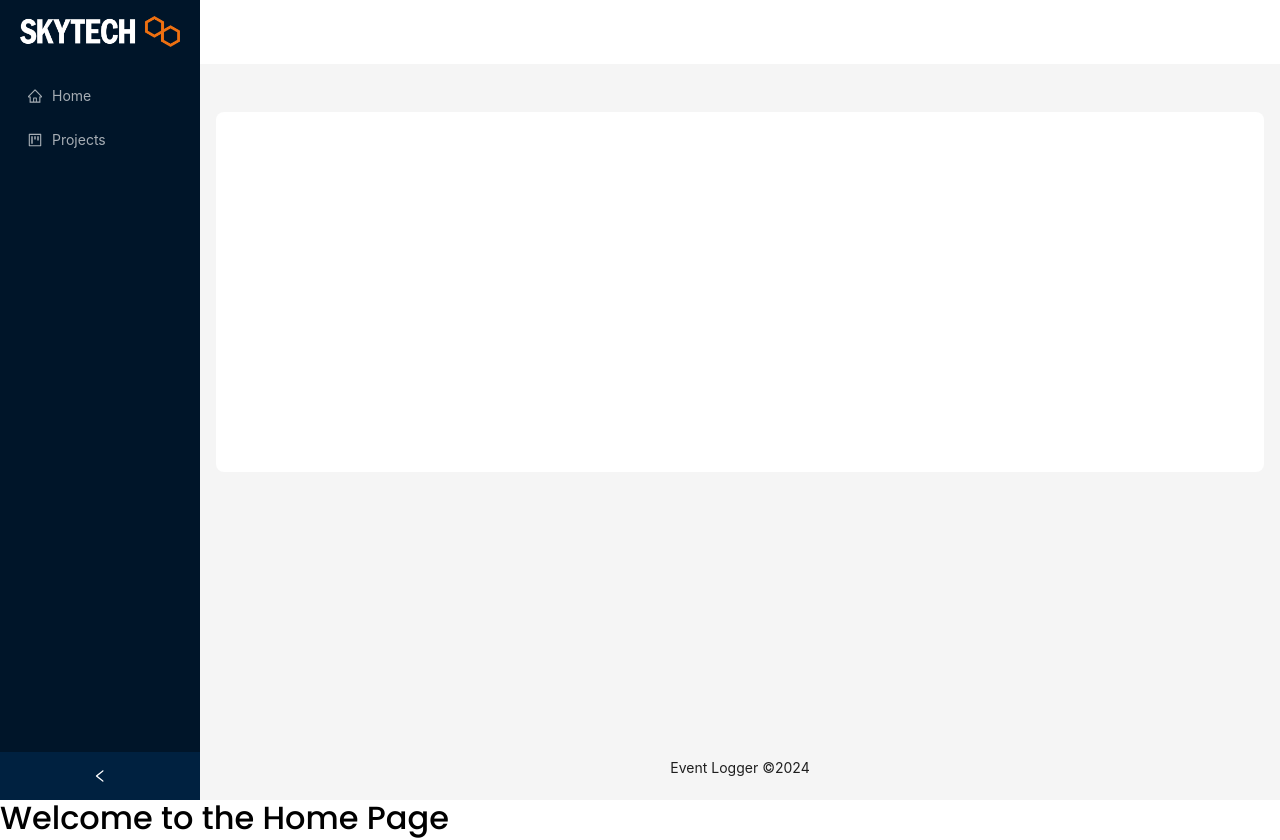
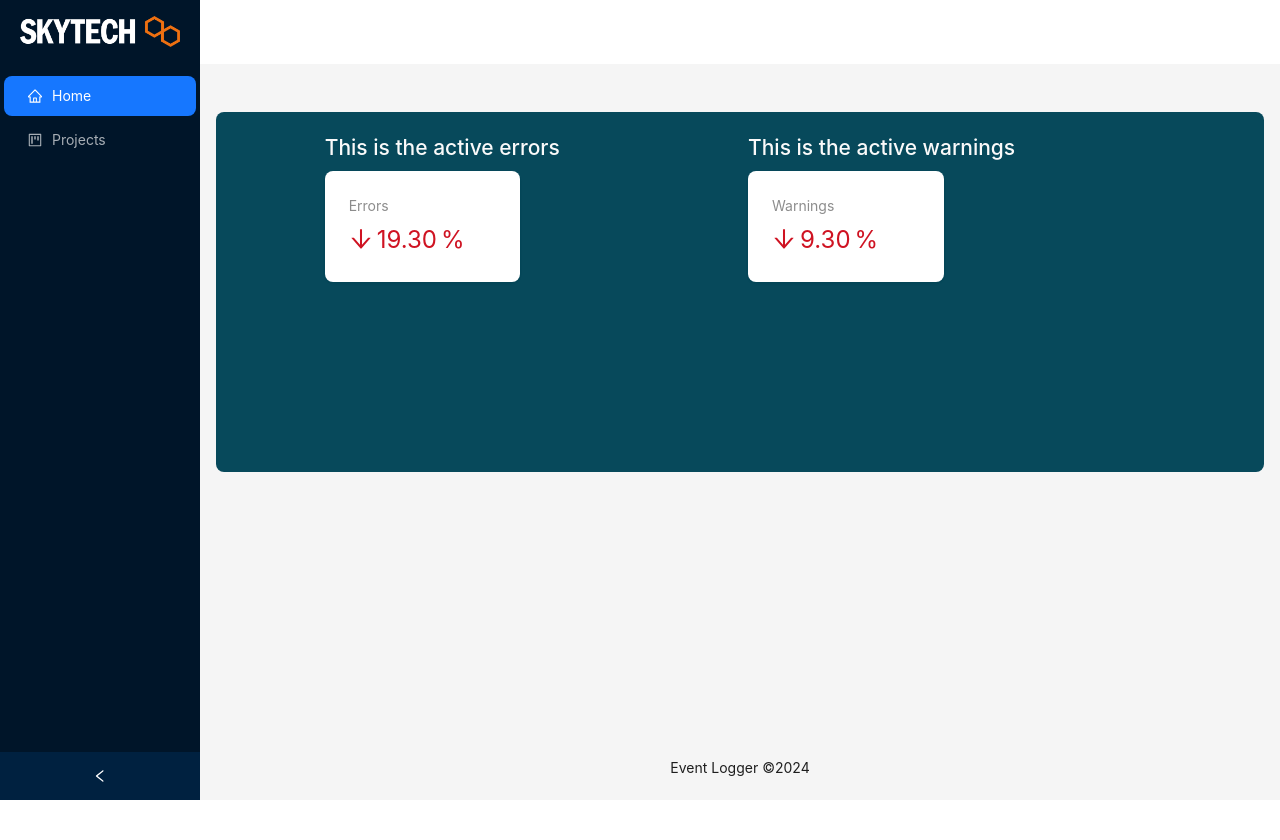
Before and after one commit to MrKalleP/event-frontend, a React (Vite) app: page / in a window 1280 px wide. After the commit the page ends 800 px from the top, so only its background shows below. Built offline with nearby package versions, Linux system fonts and the light colour scheme.

Commit message:
fixed some styles and routes

```diff
--- a/src/App.tsx
+++ b/src/App.tsx
@@ -3,17 +3,17 @@ import { BrowserRouter, Routes, Route } from "react-router-dom";
 import HomePage from "./pages/HomePage";
 import ProjectPage from "./pages/ProjectPage";
 import NotFound from "./utils/NotFound";
-import SideBar from "./components/Sidebar";
+import MainLayout from "./components/MainLayout";
 
 const App: React.FC = () => {
   return (
     <BrowserRouter>
-      <SideBar />
       <Routes>
-        <Route path="/" element={<HomePage />} />
-        <Route path="*" element={<HomePage />} />
-        <Route path="/projects" element={<ProjectPage />} />
-        <Route path="/NotFound" element={<NotFound />} />
+        <Route element={<MainLayout />}>
+          <Route path="/" element={<HomePage />} />
+          <Route path="/project" element={<ProjectPage />} />
+          <Route path="*" element={<NotFound />} />
+        </Route>
       </Routes>
     </BrowserRouter>
   );
--- /dev/null
+++ b/src/components/ErrorsHome.tsx
@@ -0,0 +1,21 @@
+
+
+import { ArrowDownOutlined } from '@ant-design/icons';
+import { Card, Col, Row, Statistic } from 'antd';
+
+export const ErrorsHome = () => (
+    <Row gutter={16}>
+        <Col span={12}>
+            <Card bordered={false}>
+                <Statistic
+                    title="Errors "
+                    value={19.3}
+                    precision={2}
+                    valueStyle={{ color: '#cf1322' }}
+                    prefix={<ArrowDownOutlined />}
+                    suffix="%"
+                />
+            </Card>
+        </Col>
+    </Row>
+)
--- a/src/components/Logo.tsx
+++ b/src/components/Logo.tsx
@@ -1,6 +1,6 @@
 import React from 'react';
 import logo from "../assets/logo_skytech_white.png"
-import { Image, Row, Col } from 'antd';
+import { Row, Col } from 'antd';
 
 
 const Logo: React.FC = () => (
--- a/src/components/Sidebar.tsx
+++ b/src/components/MainLayout.tsx
@@ -4,9 +4,11 @@ import { Layout, Menu, Breadcrumb, theme } from "antd";
 import { ProjectOutlined, HomeOutlined } from "@ant-design/icons";
 import Logo from "./Logo";
 
+
+
 const { Header, Content, Footer, Sider } = Layout;
 
-const SideBar: React.FC = () => {
+const MainLayout: React.FC = () => {
     const [collapsed, setCollapsed] = useState(false);
     const location = useLocation();
 
@@ -15,7 +17,7 @@ const SideBar: React.FC = () => {
     } = theme.useToken();
 
     const menuItems = [
-        { key: "/homepage", label: "Home", icon: <HomeOutlined /> },
+        { key: "/", label: "Home", icon: <HomeOutlined /> },
         { key: "/project", label: "Projects", icon: <ProjectOutlined /> },
     ];
 
@@ -28,7 +30,7 @@ const SideBar: React.FC = () => {
         }));
 
     return (
-        <Layout style={{ minHeight: "100vh" }}>
+        <Layout style={{ minHeight: "100vh", background: "#07495b" }}>
             <Sider collapsible collapsed={collapsed} onCollapse={setCollapsed}>
                 <Logo />
 
@@ -58,7 +60,8 @@ const SideBar: React.FC = () => {
                         style={{
                             padding: 24,
                             minHeight: 360,
-                            background: colorBgContainer,
+                            background: "#07495b",
+                            color: "#fafafa",
                             borderRadius: borderRadiusLG,
                         }}
                     >
@@ -72,4 +75,4 @@ const SideBar: React.FC = () => {
     );
 };
 
-export default SideBar;
+export default MainLayout
--- /dev/null
+++ b/src/components/WarningHome.tsx
@@ -0,0 +1,20 @@
+
+import { ArrowDownOutlined } from '@ant-design/icons';
+import { Card, Col, Row, Statistic } from 'antd';
+
+export const WarningHome = () => (
+    <Row gutter={16} >
+        <Col span={12}>
+            <Card bordered={false} >
+                <Statistic
+                    title="Warnings "
+                    value={9.3}
+                    precision={2}
+                    valueStyle={{ color: '#cf1322' }}
+                    prefix={<ArrowDownOutlined />}
+                    suffix="%"
+                />
+            </Card>
+        </Col>
+    </Row>
+)
--- a/src/pages/HomePage.tsx
+++ b/src/pages/HomePage.tsx
@@ -1,7 +1,21 @@
 import React from "react";
+import { ErrorsHome } from "../components/ErrorsHome";
+import { WarningHome } from "../components/WarningHome";
+import { Row, Col } from "antd";
+
 
 const HomePage: React.FC = () => {
-    return <h1>Welcome to the Home Page</h1>;
+    return <Row gutter={[16, 16]} justify="center" align="middle">
+
+        <Col span={10}>
+            <h2 >This is the active errors</h2>
+            <ErrorsHome />
+        </Col>
+        <Col span={10}>
+            <h2 >This is the active warnings</h2>
+            <WarningHome />
+        </Col>
+    </Row>
 };
 
 export default HomePage;
--- a/src/pages/ProjectPage.tsx
+++ b/src/pages/ProjectPage.tsx
@@ -1,12 +1,8 @@
 
+import React from "react";
 
-function ProductPage() {
+const ProjectPage: React.FC = () => {
+    return <h1>Project Page</h1>;
+};
 
-    return (
-        <>
-            <h1>Project Page</h1>
-        </>
-    )
-}
-
-export default ProductPage
+export default ProjectPage;
--- a/src/utils/NotFound.tsx
+++ b/src/utils/NotFound.tsx
@@ -1,12 +1,8 @@
 
+import React from "react";
 
-function NotFound() {
+const NotFound: React.FC = () => {
+    return <h1>404 Not Found</h1>;
+};
 
-    return (
-        <>
-            <h1>404 Not found</h1>
-        </>
-    )
-}
-
-export default NotFound
+export default NotFound;
```
Also changed, not shown: src/utils/routes.tsx (deleted, +0 -11 lines).
